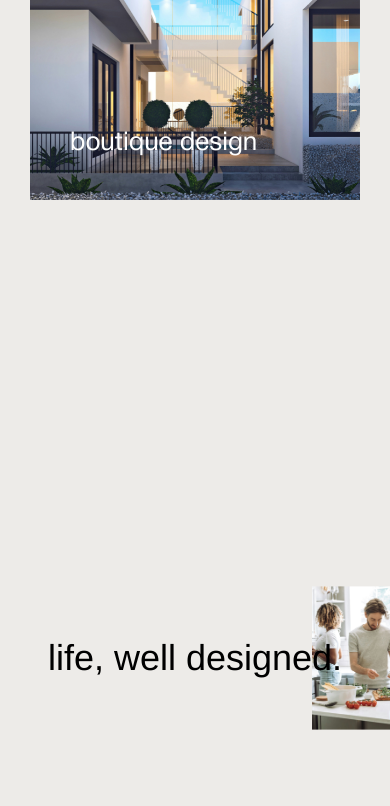
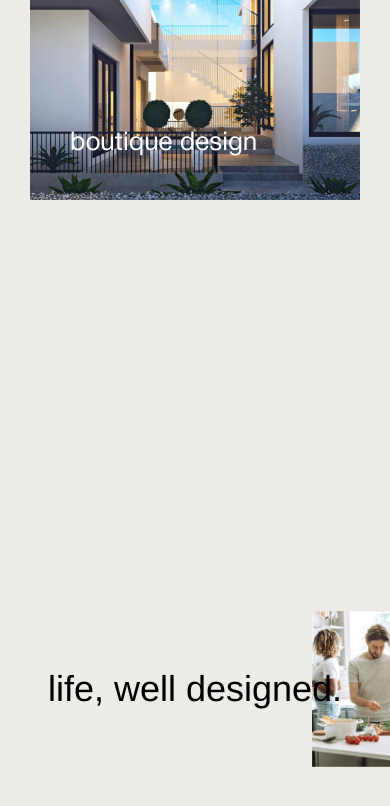
Before and after one commit to secureweb16/IVEY-Development, a React (Create React App) app: page / in a window 390 px wide. Shown: the part 1574-2380 px from the top of the page. Built offline with nearby package versions, Linux system fonts and the light colour scheme.

Commit message:
final changes

```diff
--- a/src/assets/css/style.css
+++ b/src/assets/css/style.css
@@ -531,6 +531,12 @@ img{
 .submit-field .submit-button img{
     transform: translateY(3px);
 }
+input:-webkit-autofill,
+input:-webkit-autofill:hover,
+input:-webkit-autofill:focus,
+input:-webkit-autofill:active{
+    -webkit-box-shadow: 0 0 0 30px var(--color-light-gray) inset;
+}
 ::-webkit-input-placeholder{
     color: #000;
     opacity: 0.4;
@@ -736,6 +742,10 @@ img[data-aos^=fade][data-aos^=fade]{
     .image-grid-section .image-block-left .summary-block{
         left: -15px;
     }
+    .image-banner-section .image-block-wrapper {
+        height: calc(100vh - 66px);
+        top: 66px;
+    }
     .team-wrapper{
         grid-template-columns: 1fr;
         row-gap: 30px;
--- a/src/components/Header.jsx
+++ b/src/components/Header.jsx
@@ -49,7 +49,7 @@ const Header = () => {
     const [activeSection, setActiveSection] = useState("");
     useEffect(() => {
         const handleScroll = () => {
-            const sections = ["services", "team", "contact"];
+            const menuItems = ["services", "team", "contact"];
             let currentSection = "";
             menuItems.forEach((id) => {
                 const section = document.getElementById(id);
--- a/src/pages/Home.jsx
+++ b/src/pages/Home.jsx
@@ -214,7 +214,7 @@ const Home = () => {
 
             <div id="services" className="slider-section opportunities py-120 m-py-80 hidden-x">
                 <div className="container">
-                    <div className="header-block center m-auto pb-50 m-pb-20" data-aos="fade-left" data-aos-delay="200" data-aos-duration="1000">
+                    <div className="header-block center m-auto pb-50 m-pb-20" data-aos="fade-left" data-aos-delay="200" data-aos-duration="1000" data-aos-offset="100">
                         <h2>Creating new opportunities in south Florida</h2>
                         <p>Lorem ipsum dolor sit amet, consectetur adipiscing elit, sed do eiusmod tempor incididunt ut labore et dolore magna aliqua. Ut enim ad minim veniam, quis nostrud exercitation ullamco laboris nisi ut aliquip ex ea commodo consequat.</p>
                     </div>
```
Also changed, not shown: public/fav.png.
